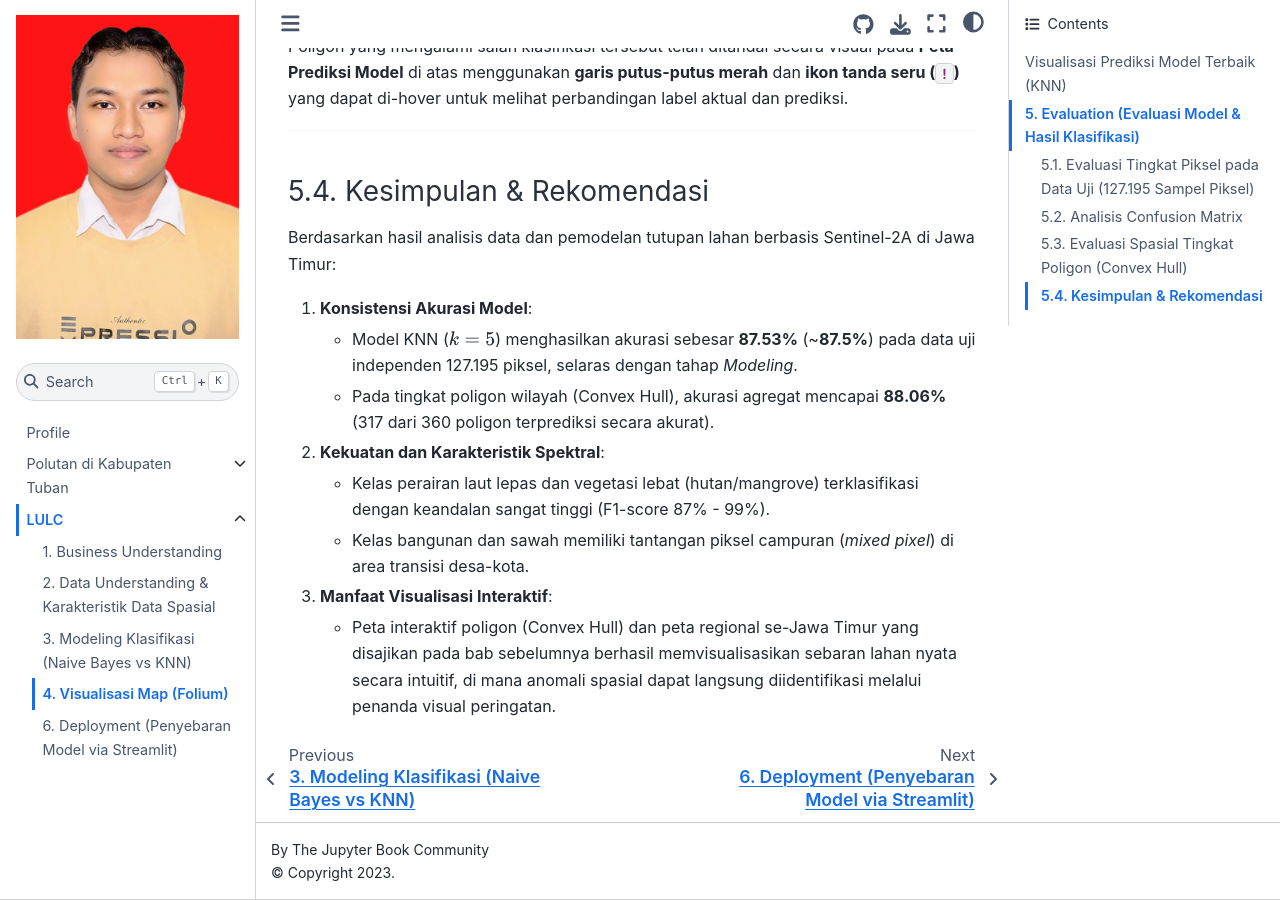
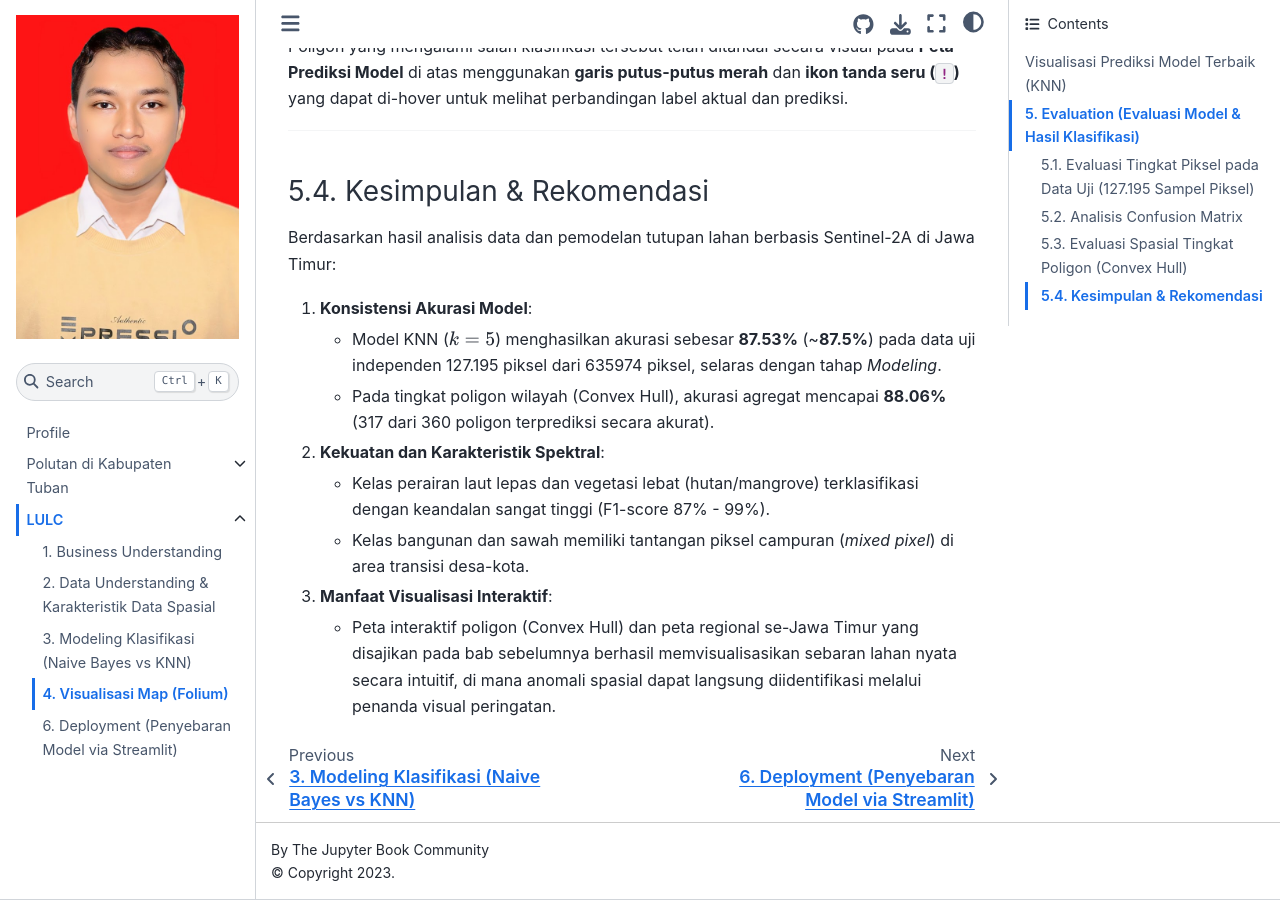
Before and after one commit to AbidinAja/PSD, a Jupyter Book: the page built from Tugas/dataran/visualisasi.md, in a window 1280 px wide and 900 px high, scrolled down 2961 px. Built offline with Jupyter Book 1.0.4 settings and Sphinx 7.4.7 and the Sphinx Book theme 1.1.4, drawn with Linux system fonts in a browser that asks for light colours; pages that are not in the unit, such as notebooks, are missing from menus.

Commit message:
jumah piksel

```diff
--- a/Tugas/dataran/visualisasi.md
+++ b/Tugas/dataran/visualisasi.md
@@ -488,7 +488,7 @@
     annot_kws={"size": 9.5, "weight": "bold"},
     cbar_kws={"shrink": 0.82, "label": "Jumlah Sampel Piksel"}
 )
-plt.title("Confusion Matrix - K-Nearest Neighbors (KNN, k=5)\nData Uji 127.195 Piksel (Akurasi 87,5%)",
+plt.title("Confusion Matrix - K-Nearest Neighbors (KNN, k=5)\nData Uji 127.195 Piksel dari 635974 piksel (Akurasi 87,5%)",
           fontsize=12, fontweight="bold", color="#18232F", pad=15)
 plt.xlabel("Hasil Prediksi Model", fontsize=10.5, fontweight="600", color="#334155", labelpad=10)
 plt.ylabel("Kelas Ground Truth (Aktual)", fontsize=10.5, fontweight="600", color="#334155", labelpad=10)
@@ -521,7 +521,7 @@
 Berdasarkan hasil analisis data dan pemodelan tutupan lahan berbasis Sentinel-2A di Jawa Timur:
 
 1. **Konsistensi Akurasi Model**:
-   * Model KNN ($k=5$) menghasilkan akurasi sebesar **87.53%** (~**87.5%**) pada data uji independen 127.195 piksel, selaras dengan tahap *Modeling*.
+   * Model KNN ($k=5$) menghasilkan akurasi sebesar **87.53%** (~**87.5%**) pada data uji independen 127.195 piksel dari 635974 piksel, selaras dengan tahap *Modeling*.
    * Pada tingkat poligon wilayah (Convex Hull), akurasi agregat mencapai **88.06%** (317 dari 360 poligon terprediksi secara akurat).
 
 2. **Kekuatan dan Karakteristik Spektral**:
```
